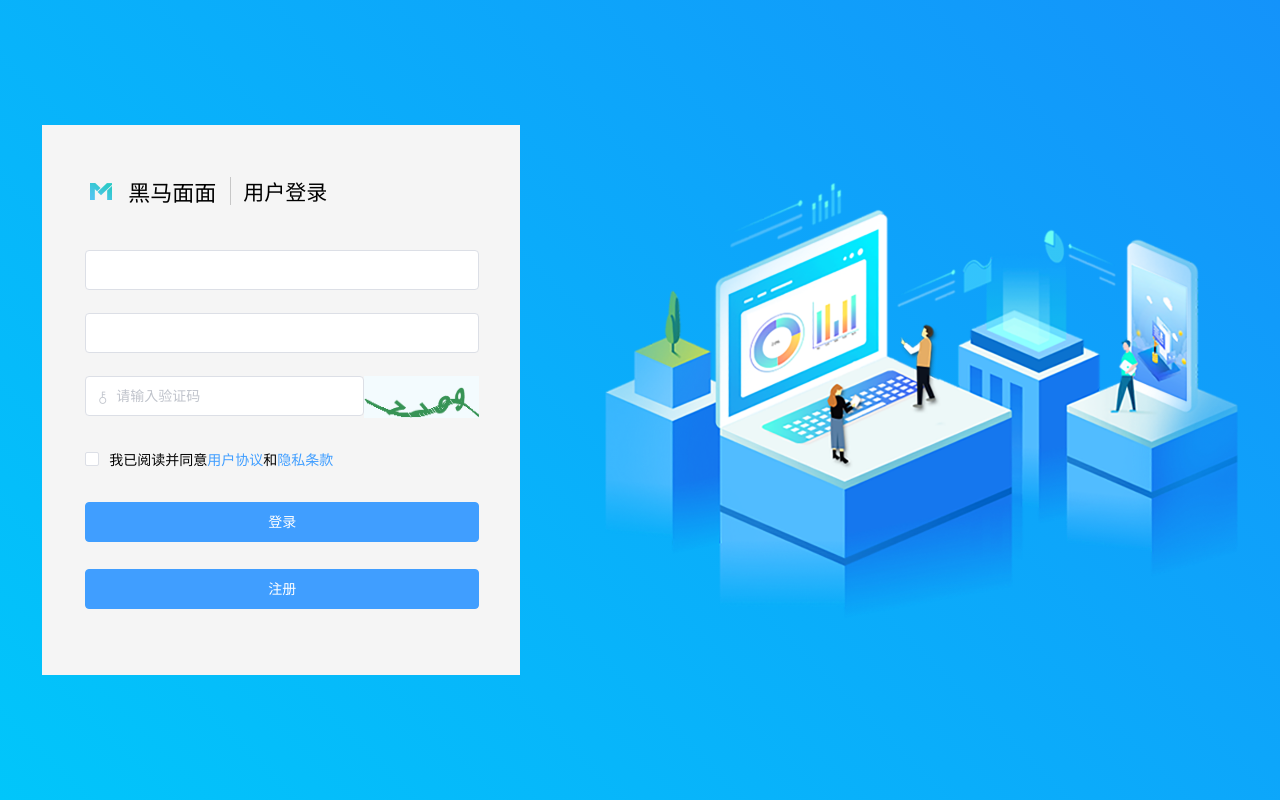
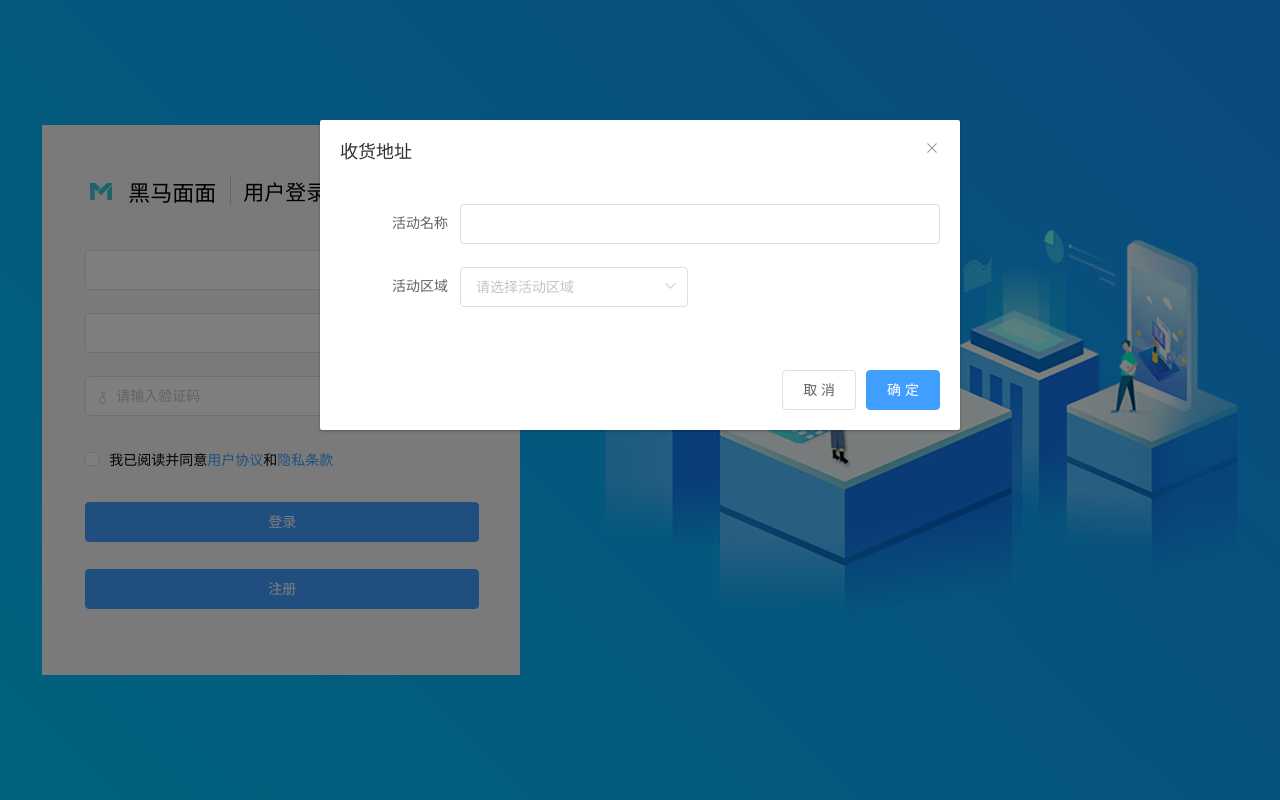
Before and after one commit to xuchuan-it/heimamm47--, a Vue app: page /#/login in a window 1280 px wide. Built offline with nearby package versions, Linux system fonts and the light colour scheme.

Commit message:
封装一个对话框组件

```diff
--- /dev/null
+++ b/src/views/login/components/register.vue
@@ -0,0 +1,37 @@
+<template>
+  <!-- 注册对话框 -->
+  <el-dialog title="收货地址" :visible.sync="dialogFormVisible">
+    <el-form :model="form">
+      <el-form-item label="活动名称" :label-width="formLabelWidth">
+        <el-input v-model="form.name" autocomplete="off"></el-input>
+      </el-form-item>
+      <el-form-item label="活动区域" :label-width="formLabelWidth">
+        <el-select v-model="form.region" placeholder="请选择活动区域">
+          <el-option label="区域一" value="shanghai"></el-option>
+          <el-option label="区域二" value="beijing"></el-option>
+        </el-select>
+      </el-form-item>
+    </el-form>
+    <div slot="footer" class="dialog-footer">
+      <el-button @click="dialogFormVisible = false">取 消</el-button>
+      <el-button type="primary" @click="dialogFormVisible = false">确 定</el-button>
+    </div>
+  </el-dialog>
+</template>
+
+<script>
+export default {
+  data() {
+    return {
+      dialogFormVisible: true,
+      formLabelWidth: "120px",
+      form:{
+
+      }
+    };
+  }
+};
+</script>
+
+<style>
+</style>
--- a/src/views/login/index.vue
+++ b/src/views/login/index.vue
@@ -13,7 +13,13 @@
       </div>
 
       <!-- 表单 -->
-      <el-form :model="ruleForm" :rules="rules" ref="ruleForm" label-width="43px" class="demo-ruleForm">
+      <el-form
+        :model="ruleForm"
+        :rules="rules"
+        ref="ruleForm"
+        label-width="43px"
+        class="demo-ruleForm"
+      >
         <el-form-item placeholder="请输入手机号" prop="name">
           <el-input v-model="ruleForm.name"></el-input>
         </el-form-item>
@@ -36,8 +42,8 @@
 
         <el-form-item prop="agree">
           <div class="agree">
-            <div class="agree-box" style="display:flex;align-items:center;" >
-            <el-checkbox v-model="ruleForm.agree" ></el-checkbox>
+            <div class="agree-box" style="display:flex;align-items:center;">
+              <el-checkbox v-model="ruleForm.agree"></el-checkbox>
               <span class="el-checkbox__label">
                 我已阅读并同意
                 <el-link type="primary">用户协议</el-link>和
@@ -45,30 +51,43 @@
               </span>
             </div>
           </div>
-
         </el-form-item>
 
         <el-form-item>
           <el-button class="box-btn" type="primary" @click="submitForm('ruleForm')">登录</el-button>
           <el-button class="box-btn" type="primary">注册</el-button>
-
         </el-form-item>
       </el-form>
     </div>
     <!-- 右侧图片 -->
     <img src="./images/login_banner_ele.png" alt />
+
+    <!-- 注册对话框 -->
+    <reg ref="reg"></reg>
   </div>
 </template>
 
 <script>
+// 1.导入组件
+import reg from './components/register.vue'
+
+// 2.注册组件
+
+// 3.在需要用组件的地方，写这个组件的标签
 export default {
+
+  components:{
+    reg
+  },
   data() {
     return {
+      // 跟表单双向绑定的数据
       ruleForm: {
         name: "",
         box: "",
-        code:'',
-        agree:false
+        code: "",
+        agree: false,
+
       },
       rules: {
         name: [{ required: true, message: "请输入密码", trigger: "blur" }],
@@ -78,14 +97,18 @@
         ],
         code: [{ required: true, message: "验证码不能为空", trigger: "blur" }],
 
-        agree:[
+        agree: [
           // 多选框没有失去焦点，只有值改变事件
           // 因为checkbox其实他不可能值为空，除非你强行赋值为空
           // 所以我们不能拿值是否为空来做验证了
           // { required:true, message:'必须勾选同意用户协议',trigger:"change"},
 
           // 只有值为true才满足条件，否则代表不匹配
-          { pattern:/true/, message:'必须勾选同意用户协议',trigger:"change"}
+          {
+            pattern: /true/,
+            message: "必须勾选同意用户协议",
+            trigger: "change"
+          }
         ]
       }
     };
@@ -169,7 +192,6 @@
 
     //可加可不加看自己习惯
 
-
     .agree {
       display: flex;
 
@@ -178,8 +200,6 @@
         align-items: center;
       }
     }
-
-
 
     .box-btn {
       width: 100%;
```
Also changed, not shown: 1 other file (tests, documents, lock files or other folders). Lines whose indentation alone changed are shown as unchanged.
